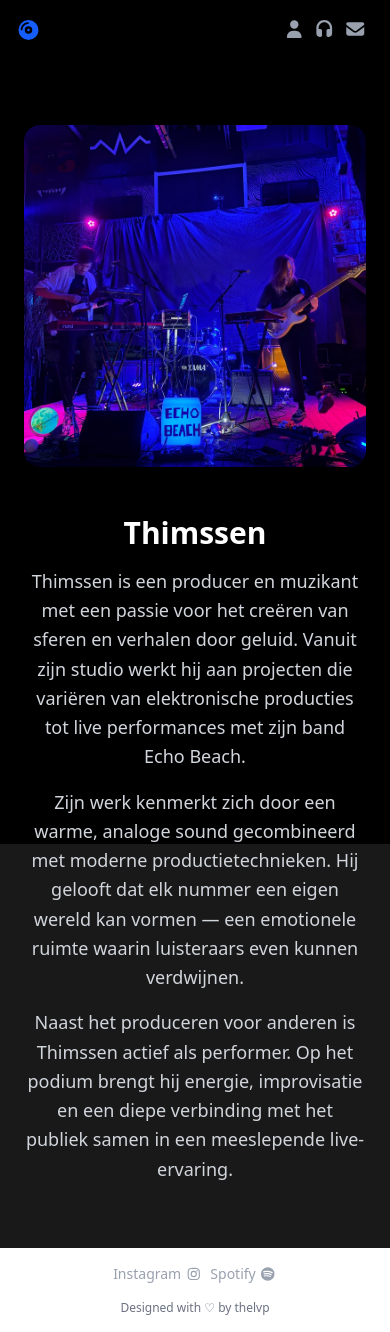
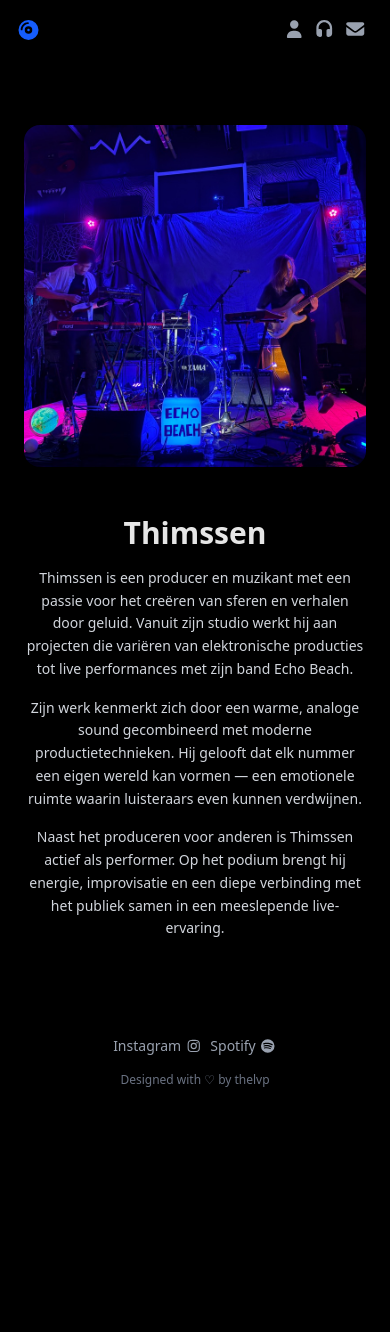
Before and after one commit to thelvp/thimssen, a React (Vite) app: page /about in a window 390 px wide. After the commit the page ends 1104 px from the top, so only its background shows below. Built offline with nearby package versions, Linux system fonts and the light colour scheme; the HTML template or start-up script is replaced by a standard one.

Commit message:
revert changes re: bg & responsivity 'about' page

```diff
--- a/index.html
+++ b/index.html
@@ -6,7 +6,7 @@
     <meta name="viewport" content="width=device-width, initial-scale=1.0" />
     <title>Thimssen</title>
   </head>
-  <body>
+  <body class="bg-black text-white/90">
     <div id="root"></div>
     <script type="module" src="/src/main.tsx"></script>
     <script rel="stylesheet" href="/src/style.css"></script>
--- a/src/components/Layout/Layout.tsx
+++ b/src/components/Layout/Layout.tsx
@@ -4,11 +4,13 @@ import { Footer } from '../Footer/Footer';
 
 export function Layout() {
   return (
-    <main className="flex min-h-screen flex-col bg-black text-white/90">
+    <main className="flex min-h-screen flex-col">
       <Navbar />
-      <div className="bg-linear-to-b flex w-full flex-1 flex-col justify-center bg-black/90 text-center text-gray-300 sm:flex-row">
+
+      <div className="bg-linear-to-b flex w-full flex-1 flex-col justify-center text-center text-gray-300 sm:flex-row">
         <Outlet />
       </div>
+
       <Footer />
     </main>
   );
--- a/src/pages/About.tsx
+++ b/src/pages/About.tsx
@@ -1,9 +1,10 @@
 import echoBeach from '../assets/echo_beach.jpeg';
 
 export function About() {
+  const paragraphStyle = 'mb-4 leading-relaxed text-sm sm:text-base';
+
   return (
-    <div className="w-full py-16">
-      <div className="mx-auto flex max-w-6xl flex-col items-center gap-12 px-6 md:flex-row md:items-start md:gap-16">
+    <div className="mx-auto flex max-w-6xl flex-col items-center gap-12 px-6 py-16 md:flex-row md:items-start md:gap-16">
       <div className="w-full md:w-1/2">
         <div className="aspect-square w-full overflow-hidden rounded-2xl shadow-lg">
           <img src={echoBeach} className="h-full w-full object-cover" />
@@ -11,27 +12,26 @@ export function About() {
       </div>
 
       <div className="w-full md:w-1/2">
-          <h2 className="mb-4 text-3xl font-bold text-white sm:text-4xl">
+        <h2 className="mb-4 text-3xl font-bold text-white/90 sm:text-4xl">
           Thimssen
         </h2>
-          <p className="mb-4 text-lg leading-relaxed">
+        <p className={paragraphStyle}>
           Thimssen is een producer en muzikant met een passie voor het creëren
           van sferen en verhalen door geluid. Vanuit zijn studio werkt hij aan
           projecten die variëren van elektronische producties tot live
           performances met zijn band Echo Beach.
         </p>
-          <p className="mb-4 text-lg leading-relaxed">
-            Zijn werk kenmerkt zich door een warme, analoge sound gecombineerd
-            met moderne productietechnieken. Hij gelooft dat elk nummer een
-            eigen wereld kan vormen — een emotionele ruimte waarin luisteraars
-            even kunnen verdwijnen.
+        <p className={paragraphStyle}>
+          Zijn werk kenmerkt zich door een warme, analoge sound gecombineerd met
+          moderne productietechnieken. Hij gelooft dat elk nummer een eigen
+          wereld kan vormen — een emotionele ruimte waarin luisteraars even
+          kunnen verdwijnen.
         </p>
-          <p className="text-lg leading-relaxed">
-            Naast het produceren voor anderen is Thimssen actief als performer.
-            Op het podium brengt hij energie, improvisatie en een diepe
-            verbinding met het publiek samen in een meeslepende live-ervaring.
+        <p className={paragraphStyle}>
+          Naast het produceren voor anderen is Thimssen actief als performer. Op
+          het podium brengt hij energie, improvisatie en een diepe verbinding
+          met het publiek samen in een meeslepende live-ervaring.
         </p>
-        </div>
       </div>
     </div>
   );
```
Lines whose indentation alone changed are shown as unchanged.
